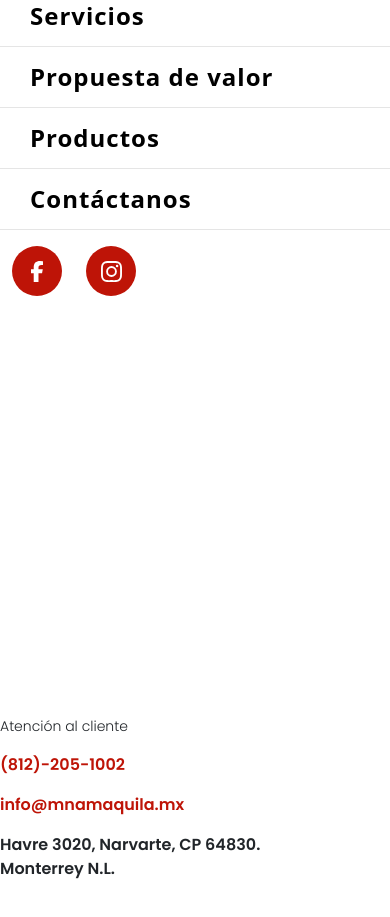
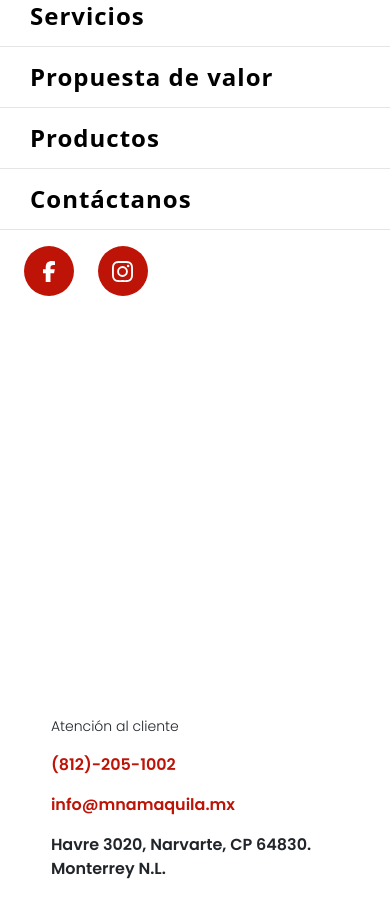
Before and after one commit to dennismarkea/MNAMaquila, a PHP site: page / in a window 390 px wide. Shown: the part 355-1272 px from the top of the page. Run offline with PHP 8.4, Linux system fonts and the light colour scheme.

Commit message:
Update style.css

```diff
--- a/MNA-Maquila/css/style.css
+++ b/MNA-Maquila/css/style.css
@@ -341,7 +341,7 @@ body {
 }
 
 .mobile-nav .bottom-actions{
-    width: 38%;
+    width: 44%;
     justify-content: center;
 }
 
@@ -623,6 +623,7 @@ footer.container-fluid .container p:nth-child(1){
 .mobile-footer{
     position: absolute;
     bottom: 20px;
+    left: 4vh;
 }
 .mobile-footer p:nth-child(1){
     font-size: 14px;
@@ -661,7 +662,7 @@ footer.container-fluid .container p:nth-child(1){
         height: auto;
     }
     .hero p{
-        padding-top: 560px !important;
+        padding-top: 100% !important;
     }
 
     .container.hero h1 {
@@ -670,6 +671,7 @@ footer.container-fluid .container p:nth-child(1){
 
     .container.hero button {
         order: 2;
+        margin-bottom: 59%;
     }
 
     .container.hero p {
```
